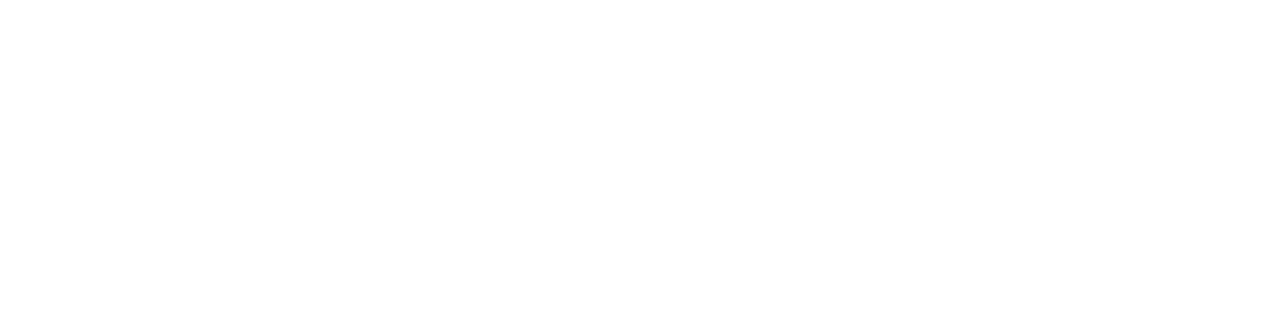
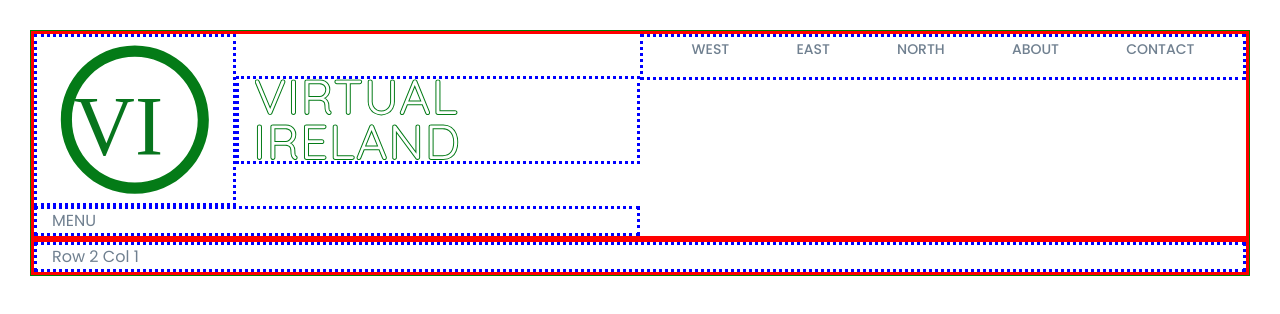
Before and after one commit to Code-Institute-Submissions/ms1virtualireland, a plain HTML site: page index.html in a window 1280 px wide. Drawn offline with nearby package versions, Linux system fonts and the light colour scheme.

Commit message:
added assets folder with images and css file, changes to nav bar on index.html

```diff
--- a/assets/css/style.css
+++ b/assets/css/style.css
@@ -0,0 +1,21 @@
+* {
+  margin: 0;
+  padding: 0;
+  font-family: 'Poppins', sans-serif;
+  color: slategrey;
+}
+
+.nav-links {
+  list-style: none;
+  display: flex;
+  width: 100%;
+  justify-content: space-around;
+}
+
+.nav-links a {
+  text-transform: uppercase;
+  text-decoration: none;
+  color: slategrey;
+  font-weight: 500;
+  font-size: 14px;
+}
--- a/index.html
+++ b/index.html
@@ -3,9 +3,60 @@
 <head>
   <meta charset="UTF-8">
   <meta name="viewport" content="width=device-width, initial-scale=1.0">
+  <link rel="stylesheet" href="https://maxcdn.bootstrapcdn.com/bootstrap/4.2.1/css/bootstrap.min.css" type="text/css" />
+  <link rel="stylesheet" href="https://maxcdn.bootstrapcdn.com/font-awesome/4.7.0/css/font-awesome.min.css" type="text/css" />
+  <link href="https://fonts.googleapis.com/css2?family=Poppins:wght@300;400;600;500;700&display=swap" rel="stylesheet">
+  <link rel="stylesheet" href="assets/css/style.css">
   <title>Virtual Ireland</title>
+  <style>
+    body {
+      margin: 30px;
+    }
+
+    .my-container {
+      border: solid 1px green;
+    }
+
+    .my-row {
+      border: 3px solid red;
+    }
+
+    .my-col {
+      border: 3px dotted blue;
+    }
+  </style>
 </head>
 <body>
-
+  <header>
+      <nav>
+      <div class="container-fluid my-container">
+        <div class="row my-row">
+          <div class="col-2 my-col float-left">
+            <img max-width="100px" src="assets/images/VI.svg" alt="VI">
+          </div>
+          <div align class="align-self-center col-8 col-md-4 my-col float-left">
+            <img src="assets/images/VIRTUAL.svg" alt="virtual ireland">
+          </div>
+          <div class="col-2 col-md-6 my-col align-self-start float-left">
+            <ul class="nav-links">
+              <li><a href="west.html">west</a></li>
+              <li><a href="east.html">east</a></li>
+              <li><a href="north.html">north</a></li>
+              <li><a href="about.html">about</a></li>
+              <li><a href="contact.html">contact</a></li>
+            </ul>
+          </div>
+          <div class="col-2 col-md-6 my-col align-self-start float-left">
+            MENU
+          </div>
+        </div>
+        <div class="row my-row">
+          <div class="col  my-col">
+            Row 2 Col 1
+          </div>
+        </div>
+      </div>
+    </nav>
+  </header>
 </body>
 </html>
```
Also changed, not shown: assets/images/VI.svg (added), assets/images/VIRTUAL.svg (added).
